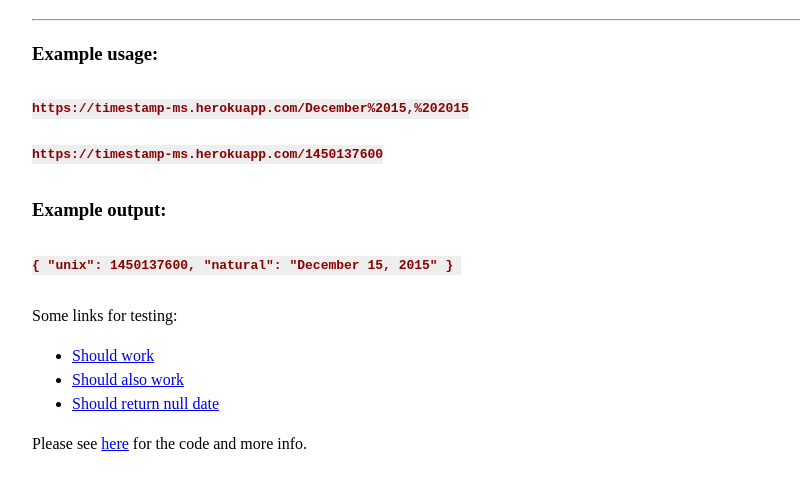
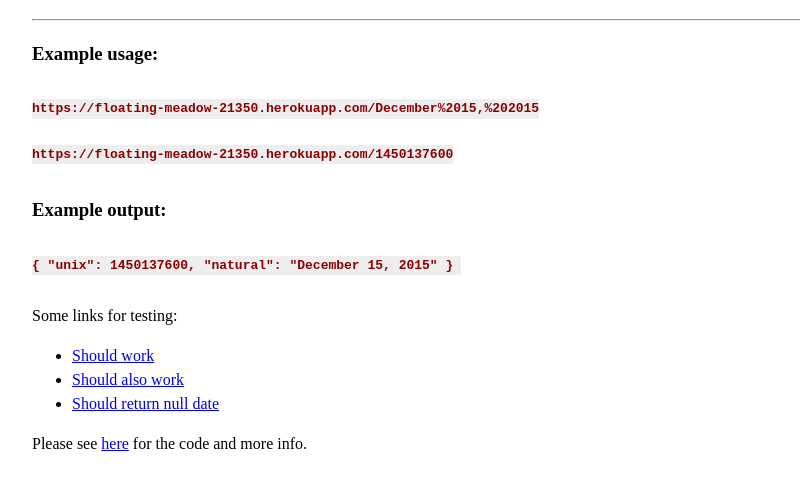
Before and after one commit to templetonpr/fcc-timestamp-microservice, a website: page public/index.html in a window 1280 px wide. Shown: the part 72-562 px from the top of the page, without its empty margins (40-840 px from the left). Drawn offline with Linux system fonts and the light colour scheme.

Commit message:
Update / and add link to live version

```diff
--- a/public/index.html
+++ b/public/index.html
@@ -26,9 +26,9 @@
   <h1>Timestamp Microservice</h1>
   <hr>
   <h3>Example usage:</h3>
-  <pre>https://timestamp-ms.herokuapp.com/December%2015,%202015</pre>
+  <pre>https://floating-meadow-21350.herokuapp.com/December%2015,%202015</pre>
   <br>
-  <pre>https://timestamp-ms.herokuapp.com/1450137600</pre>
+  <pre>https://floating-meadow-21350.herokuapp.com/1450137600</pre>
   <h3>Example output:</h3>
   <pre>{ "unix": 1450137600, "natural": "December 15, 2015" } </pre>
   <br>
```
Also changed, not shown: README.md, 1 other file.
